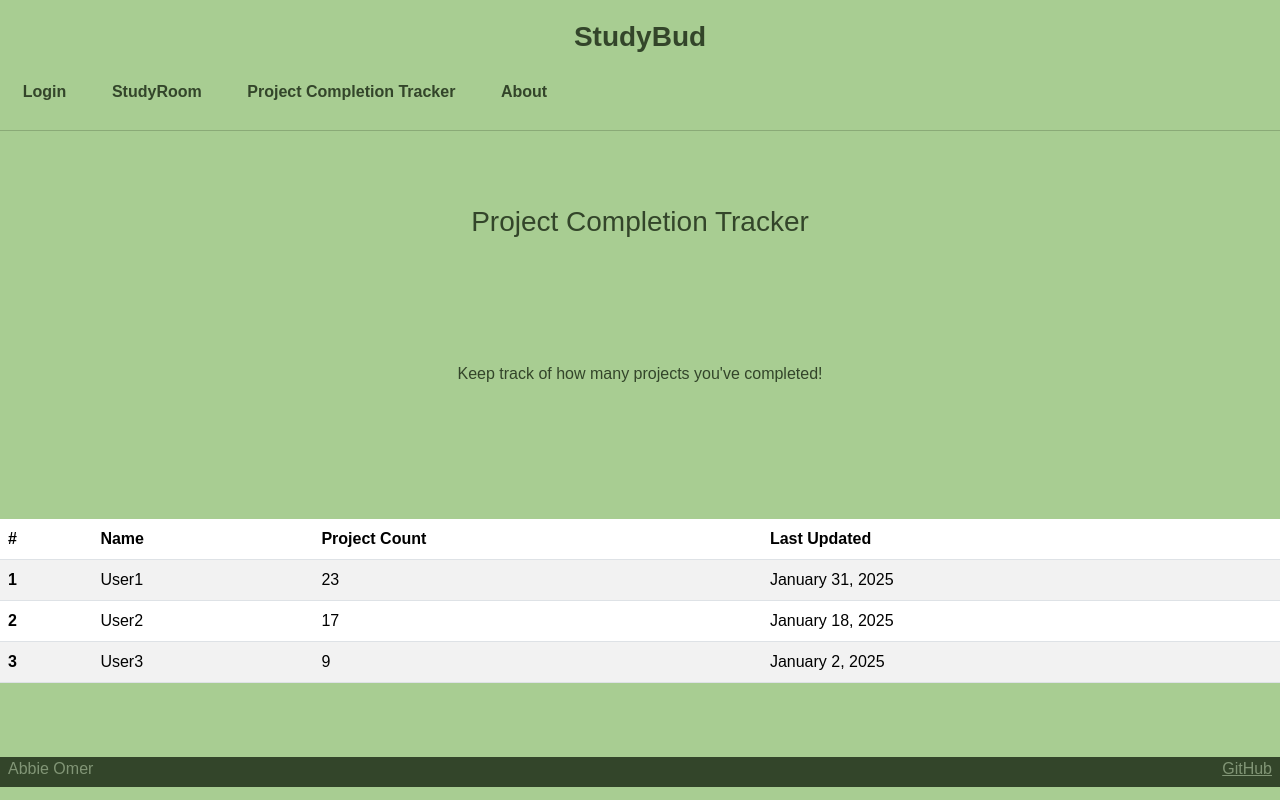
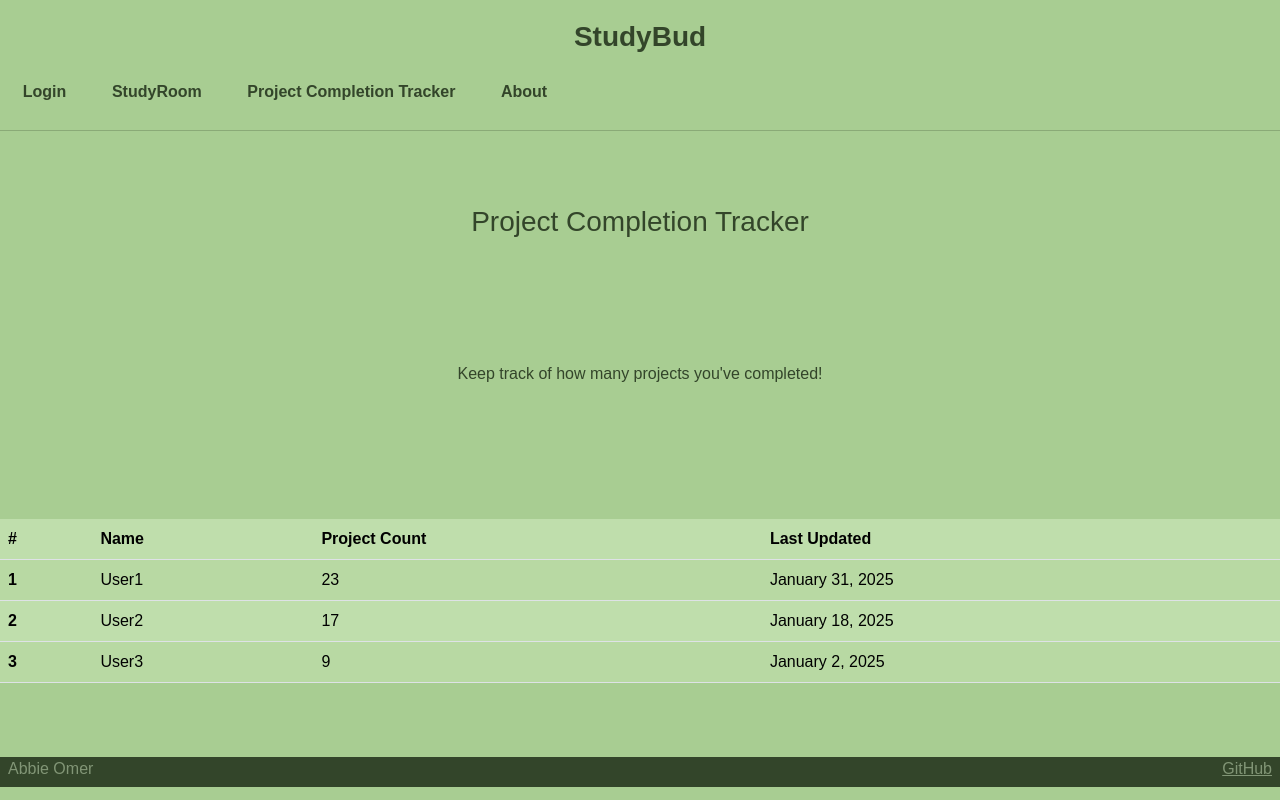
Before and after one commit to AbbleCorp/startup, a React (Vite) app: page /projects in a window 1280 px wide. Built offline with nearby package versions, Linux system fonts and the light colour scheme.

Commit message:
Fixed styling for projects

```diff
--- a/src/projects/projects.css
+++ b/src/projects/projects.css
@@ -1,3 +1,4 @@
-/* .table-striped>tr:nth-child(odd){
-    background-color:red;
- } */
+.table {
+    --bs-table-bg:  rgb(191, 222, 172);
+    --bs-table-striped-bg: rgb(184, 217, 163);
+}
```
